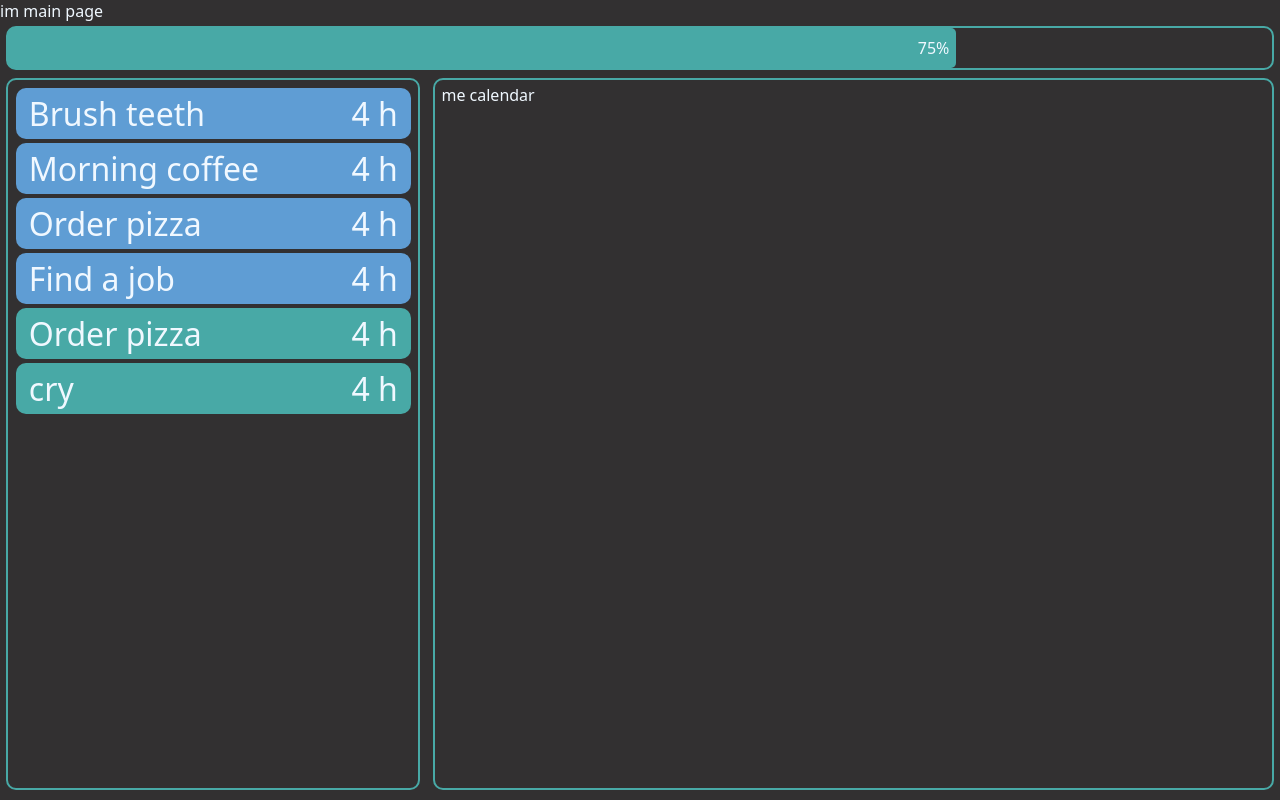
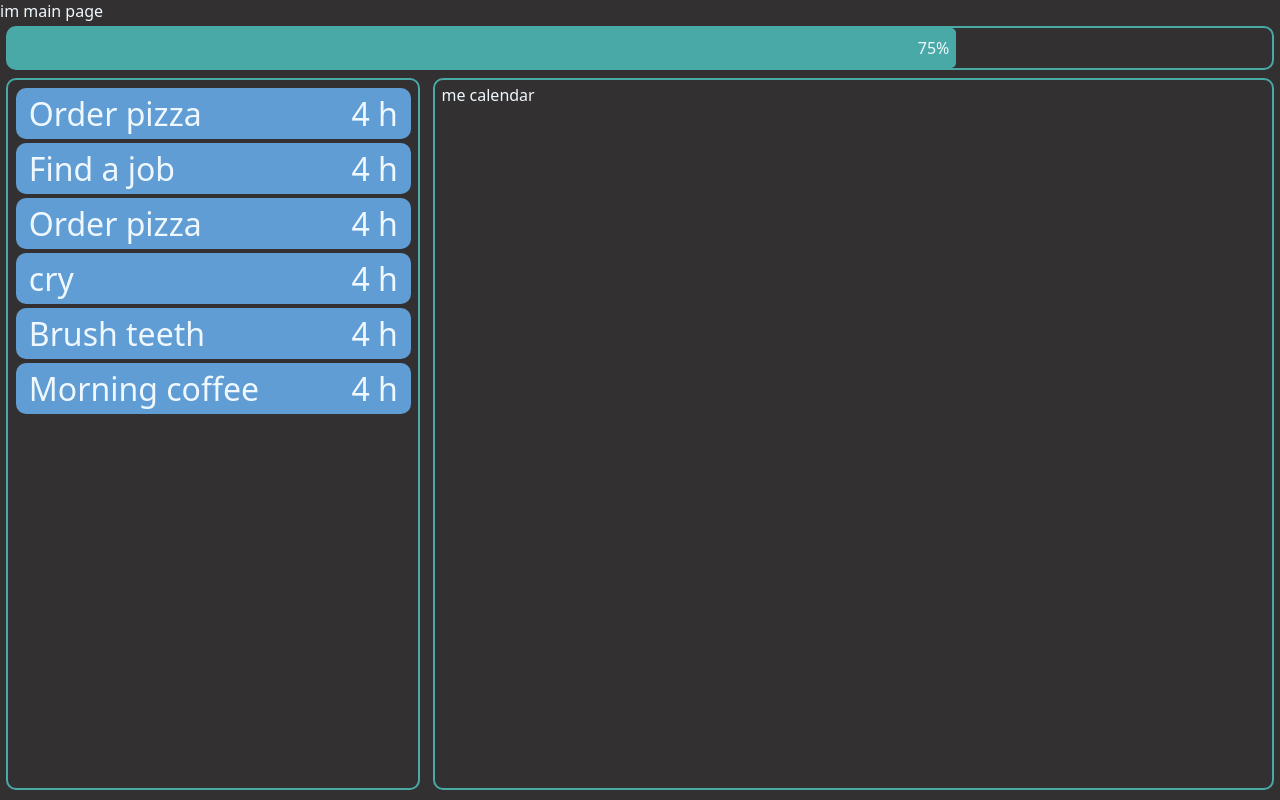
Before and after one commit to qystaubai/plshireme, a React app: page / in a window 1280 px wide. Built offline with nearby package versions, Linux system fonts and the light colour scheme; the HTML template or start-up script is replaced by a standard one.

Commit message:
simplified redux store type

```diff
--- a/src/components/Board.tsx
+++ b/src/components/Board.tsx
@@ -8,19 +8,27 @@ export const BoardComponent: React.FC = (): ReactElement => {
     const state: State = useStore().getState();
     console.log(state);
 
+    // const goalDone = () => {
+    //     useStore().dispatch({
+    //         type: "goals/done",
+    //         payload: [{
+    //             id: 2,
+    //             title: "Order pizza",
+    //             deadline: new Date(),
+    //             done: false,
+    //             repeated: false
+    //         }]
+    //     })
+    // }
+
     return (
         <div className="board-container">
             <div className="board">
                 <div className="goals card">
-                    {state.repeatedGoals.map((goal: Goal) =>
-                        <GoalCardComponent goal={goal} done={false} key={goal.id}/>
+                    {state.goals.map((goal: Goal) =>
+                        <GoalCardComponent {...goal} key={goal.id}/>
                     )}
-                    {state.currentGoals.map((goal: Goal) =>
-                        <GoalCardComponent goal={goal} done={false} key={goal.id}/>
-                    )}
-                    {state.doneGoals.map((goal: Goal) =>
-                        <GoalCardComponent goal={goal} done={true} key={goal.id}/>
-                    )}
+                    {/*<button onClick={goalDone}>Click</button>*/}
                 </div>
 
                 <div className="calendar card">
--- a/src/components/GoalCard.tsx
+++ b/src/components/GoalCard.tsx
@@ -3,11 +3,11 @@ import React, {ReactElement} from "react";
 import {Goal} from "../types/types";
 // const hourglass = require("../assets/add");
 
-export const GoalCardComponent: React.FC<{goal: Goal, done: boolean}> = (goal): ReactElement => {
+export const GoalCardComponent: React.FC<Goal> = (goal): ReactElement => {
     return (
     <div className={`goal card  ${goal.done? "goal-done": ""}`}>
         <div className="goal-title">
-            {goal.goal.title}
+            {goal.title}
         </div>
         <div className="goal-deadline">
             {/*<img src={hourglass} alt="time left"/>           svg doesnt load for some reason >:[ */}
--- a/src/reducer/reducer.tsx
+++ b/src/reducer/reducer.tsx
@@ -2,32 +2,48 @@ import {State, Action} from "../types/types";
 
 
 const initialState: State = {
-    currentGoals: [{
+    goals: [
+        {
             id: 0,
             title: "Order pizza",
-        deadline: new Date()
-    }, {
+            deadline: new Date(),
+            done: false,
+            repeated: false
+        },
+        {
             id: 1,
             title: "Find a job",
-        deadline: new Date()
-    }],
-    doneGoals: [{
+            deadline: new Date(),
+            done: false,
+            repeated: false
+        },
+        {
             id: 2,
             title: "Order pizza",
-        deadline: new Date()
-    }, {
+            deadline: new Date(),
+            done: false,
+            repeated: false
+        },
+        {
             id: 3,
             title: "cry",
-        deadline: new Date()
-    }],
-    repeatedGoals: [{
+            deadline: new Date(),
+            done: false,
+            repeated: false
+        },
+        {
             id: 4,
             title: "Brush teeth",
-        deadline: new Date()
-    }, {
+            deadline: new Date(),
+            done: false,
+            repeated: false
+        },
+        {
             id: 5,
             title: "Morning coffee",
-        deadline: new Date()
+            deadline: new Date(),
+            done: false,
+            repeated: false
         }]
 }
 
@@ -36,36 +52,29 @@ const initialState: State = {
 // Use the initialState as a default value
 export default function appReducer(state = initialState, action: Action): State {
     // The reducer normally looks at the action type field to decide what happens
-    console.log("action!");
+    console.log(state);
     switch (action.type) {
-        case ("currentGoals/added"):
+        case ("goals/added"):
             return {
                 ...state,
-                currentGoals: [
-                    ...state.currentGoals,
+                goals: [
+                    ...state.goals,
                     ...action.payload,
                 ]
             }
-        case ("currentGoals/done"):
+        case ("goals/done"): {
+            const goalsList = [...state.goals];
+            const changedGoalsList = [...action.payload];
+            changedGoalsList.map(changedGoal => {
+                const changedGoalIndex = goalsList.indexOf(changedGoal);
+                if (changedGoalIndex) {
+                    goalsList[changedGoalIndex].done = true;
+                }
+            })
             return {
                 ...state,
-                currentGoals: [
-                    // deleting goal from currentGoals list
-                    ...state.currentGoals.splice(state.currentGoals.indexOf(action.payload[0]), 1)
-                ],
-                doneGoals: [
-                    // adding goal to doneGoals list
-                    ...state.doneGoals,
-                    ...action.payload,
-                ]
+                goals: goalsList
             }
-        case ("repeatedGoals/added"):
-            return {
-                ...state,
-                repeatedGoals: [
-                    ...state.repeatedGoals,
-                    ...action.payload,
-                ]
         }
         default:
             return state
--- a/src/types/types.ts
+++ b/src/types/types.ts
@@ -2,12 +2,12 @@ export interface Goal {
     id: number,
     title: string,
     deadline: Date,
+    done: boolean,
+    repeated: boolean
 }
 
 export interface State {
-    currentGoals: Goal[],
-    doneGoals: Goal[],
-    repeatedGoals: Goal[]
+    goals: Goal[],
 }
 
 export interface Action {
```
Lines whose indentation alone changed are shown as unchanged.
